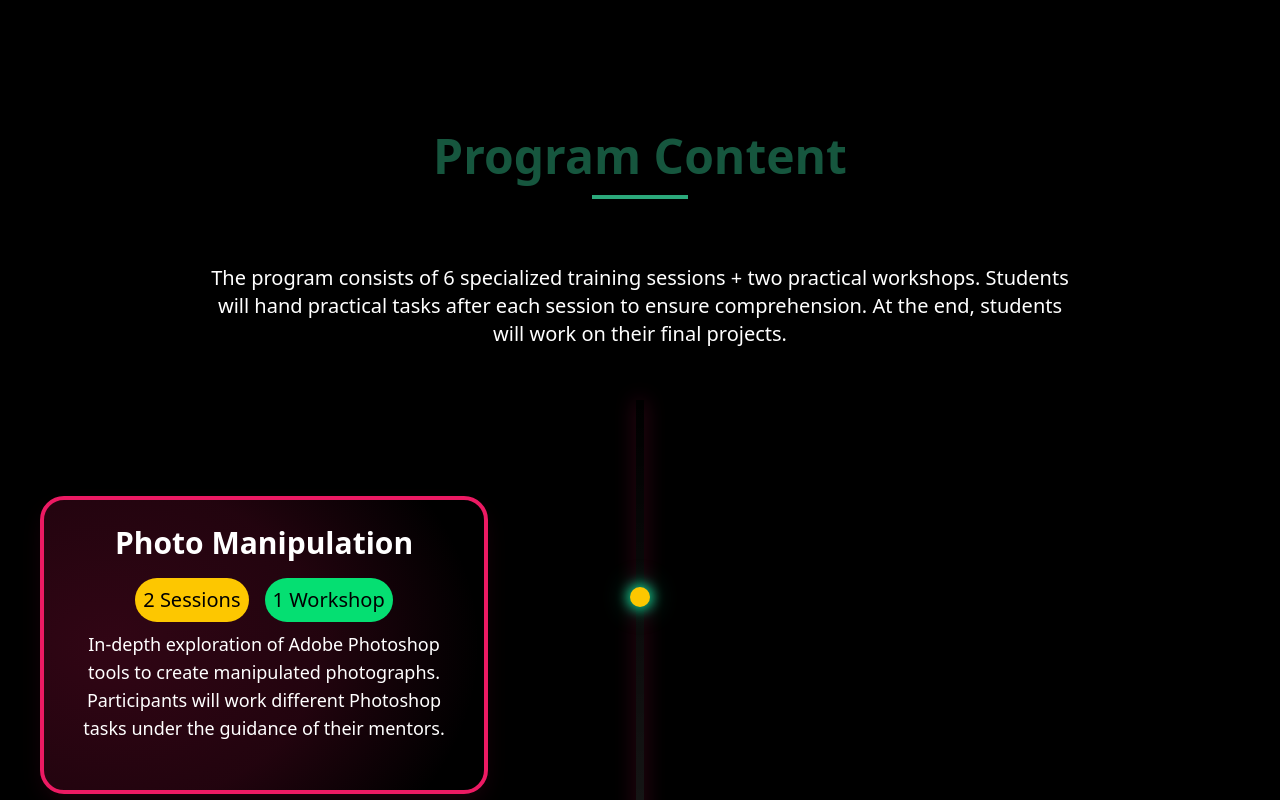
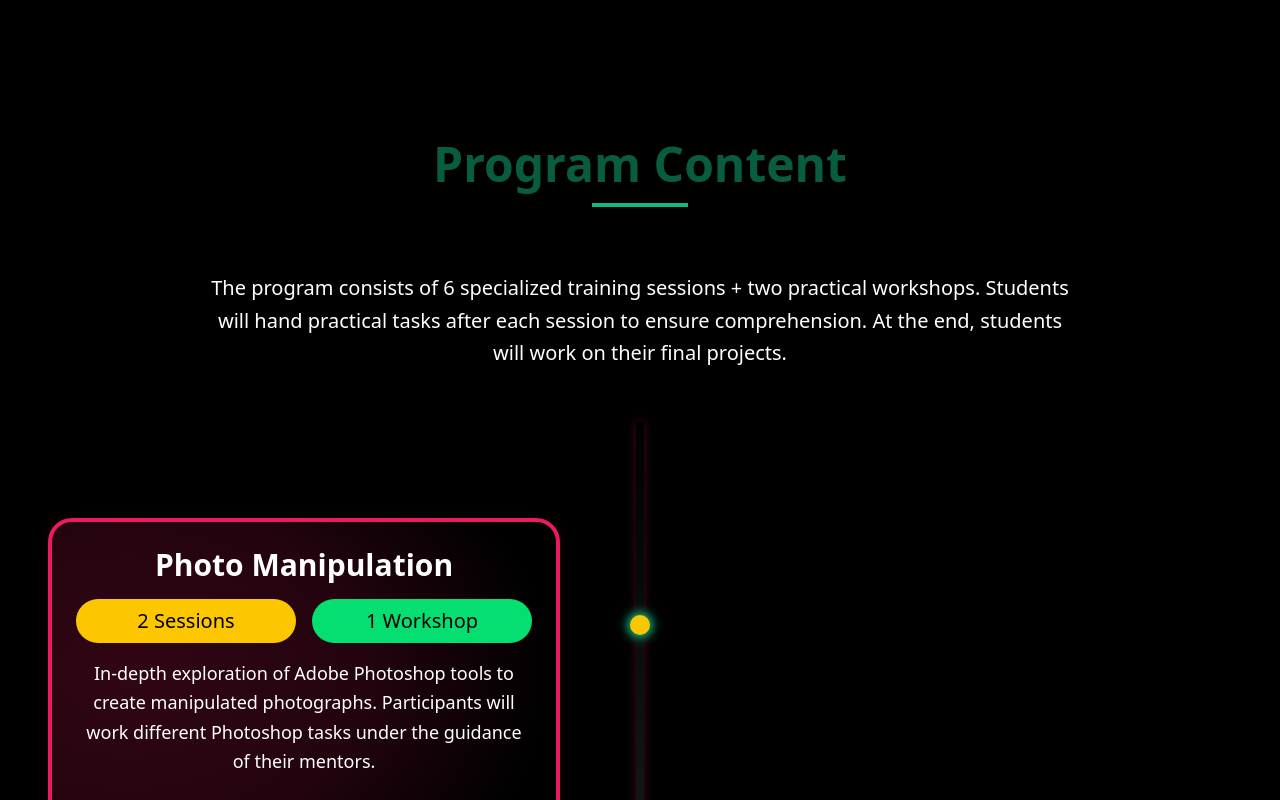
Before and after one commit to YAFFMN/OVAC, a React (Vite) app: page /bootcamp in a window 1280 px wide. Shown: the part 2920-3720 px from the top of the page. Built offline with nearby package versions, Linux system fonts and the light colour scheme.

Commit message:
Update BootcampProgramContent.jsx

```diff
--- a/src/Components/BootcampProgramContent.jsx
+++ b/src/Components/BootcampProgramContent.jsx
@@ -34,12 +34,12 @@ const TimelineDot = ({ index }) => {
     return (
         <div
             ref={dotRef}
-            className={`absolute w-5 h-5 rounded-full bg-yellow-400 z-10 left-1/2 -translate-x-1/2 transition-all duration-500 hover:scale-125 ${
+            className={`absolute w-3 h-3 sm:w-4 sm:h-4 md:w-5 md:h-5 rounded-full bg-yellow-400 z-10 left-1/2 -translate-x-1/2 transition-all duration-500 hover:scale-125 hidden sm:block ${
                 isVisible ? 'scale-100 opacity-100' : 'scale-0 opacity-0'
             }`}
             style={{
                 boxShadow: isVisible
-                    ? "0 0 12px 3px #10b981, 0 0 25px 5px rgba(16, 185, 129, 0.3)"
+                    ? "0 0 8px 2px #10b981, 0 0 16px 3px rgba(16, 185, 129, 0.3)"
                     : "none",
             }}
         />
@@ -92,39 +92,39 @@ const AnimatedProgramContentCard = ({
     return (
         <div
             ref={cardRef}
-            className={`flex flex-col items-center justify-center border-4 rounded-3xl p-6 max-w-md w-full text-center mt-24 relative overflow-hidden cursor-pointer transition-all duration-1000 ease-out transform ${
+            className={`flex flex-col items-center justify-center border-2 sm:border-3 lg:border-4 rounded-xl sm:rounded-2xl lg:rounded-3xl p-3 sm:p-4 md:p-5 lg:p-6 w-full max-w-xs sm:max-w-sm md:max-w-md lg:max-w-lg text-center mt-8 sm:mt-12 md:mt-16 lg:mt-24 relative overflow-hidden cursor-pointer transition-all duration-1000 ease-out transform ${
                 isVisible
                     ? 'translate-x-0 translate-y-0 opacity-100 scale-100'
-                    : `${align === 'left' ? '-translate-x-20' : 'translate-x-20'} translate-y-12 opacity-0 scale-90`
+                    : `${align === 'left' ? '-translate-x-10 sm:-translate-x-16 md:-translate-x-20' : 'translate-x-10 sm:translate-x-16 md:translate-x-20'} translate-y-6 sm:translate-y-8 md:translate-y-12 opacity-0 scale-90`
             } ${
-                isHovered ? 'scale-105 -translate-y-2' : ''
+                isHovered ? 'scale-105 -translate-y-1 sm:-translate-y-2' : ''
             }`}
             style={{
                 borderColor: borderColor,
                 background: cardGradient,
-                backdropFilter: "blur(16px)",
-                WebkitBackdropFilter: "blur(16px)",
+                backdropFilter: "blur(12px)",
+                WebkitBackdropFilter: "blur(12px)",
                 boxShadow: isHovered
-                    ? `0 20px 40px -10px ${borderColor}40, 0 0 30px ${borderColor}30`
-                    : `0 10px 25px -5px ${borderColor}20`,
+                    ? `0 10px 30px -5px ${borderColor}40, 0 0 20px ${borderColor}30`
+                    : `0 5px 20px -3px ${borderColor}20`,
             }}
             onMouseEnter={() => setIsHovered(true)}
             onMouseLeave={() => setIsHovered(false)}
         >
             {/* Animated background glow */}
             <div
-                className="absolute inset-0 opacity-0 transition-opacity duration-500 rounded-3xl"
+                className="absolute inset-0 opacity-0 transition-opacity duration-500 rounded-xl sm:rounded-2xl lg:rounded-3xl"
                 style={{
                     background: `radial-gradient(circle at center, ${borderColor}15 0%, transparent 70%)`,
                     opacity: isHovered ? 1 : 0,
                 }}
             />
 
-            {/* Floating particles animation */}
+            {/* Floating particles animation - only show on larger screens */}
             {isHovered && (
                 <>
                     <div
-                        className="absolute w-2 h-2 rounded-full animate-pulse"
+                        className="absolute w-1 h-1 sm:w-1.5 sm:h-1.5 md:w-2 md:h-2 rounded-full animate-pulse hidden sm:block"
                         style={{
                             background: borderColor,
                             top: '20%',
@@ -133,7 +133,7 @@ const AnimatedProgramContentCard = ({
                         }}
                     />
                     <div
-                        className="absolute w-1 h-1 rounded-full animate-pulse"
+                        className="absolute w-0.5 h-0.5 sm:w-1 sm:h-1 rounded-full animate-pulse hidden sm:block"
                         style={{
                             background: borderColor,
                             top: '60%',
@@ -142,7 +142,7 @@ const AnimatedProgramContentCard = ({
                         }}
                     />
                     <div
-                        className="absolute w-1.5 h-1.5 rounded-full animate-pulse"
+                        className="absolute w-1 h-1 sm:w-1.5 sm:h-1.5 rounded-full animate-pulse hidden sm:block"
                         style={{
                             background: borderColor,
                             bottom: '25%',
@@ -153,10 +153,10 @@ const AnimatedProgramContentCard = ({
                 </>
             )}
 
-            <h2 className={`text-2xl md:text-3xl font-bold mb-4 w-full flex flex-col items-center justify-center text-center transition-all duration-500 ${
+            <h2 className={`text-lg sm:text-xl md:text-2xl lg:text-3xl font-bold mb-2 sm:mb-3 md:mb-4 w-full flex flex-col items-center justify-center text-center transition-all duration-500 ${
                 isHovered ? 'transform scale-110' : ''
             }`}>
-                <span className="text-white leading-tight relative">
+                <span className="text-white leading-tight relative px-2">
                     {title}
                     {/* Animated underline */}
                     <div
@@ -169,10 +169,12 @@ const AnimatedProgramContentCard = ({
                 </span>
             </h2>
 
-            <div className="flex space-x-4">
+            {/* Sessions and Workshops - Stack on small screens */}
+            <div className="flex flex-col sm:flex-row space-y-2 sm:space-y-0 sm:space-x-2 md:space-x-4 mb-3 sm:mb-4 w-full">
+                {sessions && (
                     <div
-                    className={`text-black text-xl mb-2 font-medium text-center bg-yellow-400 p-2 rounded-full transition-all duration-300 ${
-                        isHovered ? 'transform rotate-3 scale-110' : ''
+                        className={`text-black text-sm sm:text-base md:text-lg lg:text-xl font-medium text-center bg-yellow-400 p-1.5 sm:p-2 rounded-full transition-all duration-300 flex-1 ${
+                            isHovered ? 'transform rotate-1 sm:rotate-3 scale-105 sm:scale-110' : ''
                         }`}
                         style={{
                             animation: isVisible ? 'slideInLeft 0.6s ease-out 0.2s both' : 'none'
@@ -180,9 +182,11 @@ const AnimatedProgramContentCard = ({
                     >
                         {sessions}
                     </div>
+                )}
+                {workshops && (
                     <div
-                    className={`text-black text-xl mb-2 font-medium text-center bg-green-400 p-2 rounded-full transition-all duration-300 ${
-                        isHovered ? 'transform -rotate-3 scale-110' : ''
+                        className={`text-black text-sm sm:text-base md:text-lg lg:text-xl font-medium text-center bg-green-400 p-1.5 sm:p-2 rounded-full transition-all duration-300 flex-1 ${
+                            isHovered ? 'transform -rotate-1 sm:-rotate-3 scale-105 sm:scale-110' : ''
                         }`}
                         style={{
                             animation: isVisible ? 'slideInRight 0.6s ease-out 0.4s both' : 'none'
@@ -190,10 +194,11 @@ const AnimatedProgramContentCard = ({
                     >
                         {workshops}
                     </div>
+                )}
             </div>
 
             <p
-                className={`text-white text-lg mb-6 transition-all duration-500 ${
+                className={`text-white text-xs sm:text-sm md:text-base lg:text-lg mb-3 sm:mb-4 md:mb-6 transition-all duration-500 leading-relaxed px-1 ${
                     isHovered ? 'transform scale-105' : ''
                 }`}
                 style={{
@@ -208,7 +213,7 @@ const AnimatedProgramContentCard = ({
 
 const HeadWord = ({ HeadWord, color }) => (
     <h1
-        className="text-4xl md:text-5xl font-bold mb-4 animate-pulse"
+        className="text-2xl sm:text-3xl md:text-4xl lg:text-5xl font-bold mb-2 sm:mb-3 md:mb-4 animate-pulse text-center px-4"
         style={{ color }}
     >
         {HeadWord}
@@ -217,14 +222,26 @@ const HeadWord = ({ HeadWord, color }) => (
 
 const Underline = ({ color }) => (
     <div
-        className="w-24 h-1 mb-8 animate-bounce"
+        className="w-16 sm:w-20 md:w-24 h-0.5 sm:h-1 mb-4 sm:mb-6 md:mb-8 animate-bounce"
         style={{ backgroundColor: color }}
     />
 );
 
 const AnimatedBootcampProgramContent = () => {
     const [visibleTimeline, setVisibleTimeline] = useState(false);
+    const [isMobile, setIsMobile] = useState(false);
     const timelineRef = useRef(null);
+
+    useEffect(() => {
+        const checkMobile = () => {
+            setIsMobile(window.innerWidth < 768);
+        };
+
+        checkMobile();
+        window.addEventListener('resize', checkMobile);
+
+        return () => window.removeEventListener('resize', checkMobile);
+    }, []);
 
     useEffect(() => {
         const observer = new IntersectionObserver(
@@ -278,7 +295,7 @@ const AnimatedBootcampProgramContent = () => {
             title: "Animation",
             sessions: "2 Sessions",
             workshops: "1 Workshop",
-            description: "Students will learn the basics of 2D animation with Adobe Animate and Adobe After Effects.. They will animate simple characters and move different body parts with some aura and light effects.",
+            description: "Students will learn the basics of 2D animation with Adobe Animate and Adobe After Effects. They will animate simple characters and move different body parts with some aura and light effects.",
             align: "right",
             borderColor: "#ec1a63",
         },
@@ -297,38 +314,38 @@ const AnimatedBootcampProgramContent = () => {
     ];
 
     return (
-        <div className="bg-black min-h-screen p-4">
-            <div className="flex flex-col justify-center items-center text-center mg-3 p-5">
-                <HeadWord HeadWord="Program Content" color="var(--main-color-3)" />
-                <Underline color="var(--main-color-3)" />
+        <div className="bg-black min-h-screen p-2 sm:p-4 md:p-6">
+            <div className="flex flex-col justify-center items-center text-center p-3 sm:p-4 md:p-5">
+                <HeadWord HeadWord="Program Content" color="#10b981" />
+                <Underline color="#10b981" />
 
                 <motion.p
-                    initial={{ opacity: 1, y: 20 }}
+                    initial={{ opacity: 0, y: 20 }}
                     whileInView={{ opacity: 1, y: 0 }}
                     transition={{ duration: 0.6, delay: 0.2 }}
                     viewport={{ once: false, amount: 0.5 }}
-                    className="text-center text-lg md:text-xl text-white max-w-4xl mx-auto mt-8 mb-8 px-4"
+                    className="text-center text-sm sm:text-base md:text-lg lg:text-xl text-white max-w-xs sm:max-w-2xl md:max-w-3xl lg:max-w-4xl mx-auto mt-4 sm:mt-6 md:mt-8 mb-4 sm:mb-6 md:mb-8 px-2 sm:px-4 leading-relaxed"
                 >
                     The program consists of 6 specialized training sessions + two practical workshops. Students will hand practical tasks after each session to ensure comprehension. At the end, students will work on their final projects.
                 </motion.p>
             </div>
 
-            <div className="relative container mx-auto px-6 flex flex-col space-y-8" ref={timelineRef}>
-                {/* Animated central line */}
+            <div className="relative container mx-auto px-2 sm:px-4 md:px-6 flex flex-col space-y-4 sm:space-y-6 md:space-y-8" ref={timelineRef}>
+                {/* Animated central line - responsive width and positioning */}
                 <div
-                    className={`absolute z-0 w-2 h-full inset-0 left-1/2 -translate-x-1/2 overflow-hidden transition-all duration-1000 ease-out ${
+                    className={`absolute z-0 w-1 sm:w-1.5 md:w-2 h-full inset-0 left-1/2 -translate-x-1/2 overflow-hidden transition-all duration-1000 ease-out hidden sm:block ${
                         visibleTimeline ? 'opacity-100 scale-y-100' : 'opacity-0 scale-y-0'
                     }`}
                     style={{
                         background: 'linear-gradient(180deg, transparent 0%, rgba(255,255,255,0.1) 20%, rgba(255,255,255,0.3) 50%, rgba(255,255,255,0.1) 80%, transparent 100%)',
-                        boxShadow: '0 0 20px rgba(236, 26, 99, 0.3)',
+                        boxShadow: '0 0 10px rgba(236, 26, 99, 0.3)',
                         transformOrigin: 'top center',
                     }}
                 >
                     {/* Animated pulse running down the line */}
                     {visibleTimeline && (
                         <div
-                            className="absolute w-full h-20 bg-gradient-to-b from-transparent via-white to-transparent opacity-50"
+                            className="absolute w-full h-10 sm:h-15 md:h-20 bg-gradient-to-b from-transparent via-white to-transparent opacity-50"
                             style={{
                                 animation: 'pulse-down 4s ease-in-out infinite',
                             }}
@@ -338,16 +355,24 @@ const AnimatedBootcampProgramContent = () => {
 
                 {programData.map((item, index) => (
                     <div key={index} className="relative flex items-center">
+                        {/* Mobile Layout: Center everything */}
+                        {isMobile ? (
+                            <div className="w-full px-4">
+                                <AnimatedProgramContentCard {...item} index={index} align="center" />
+                            </div>
+                        ) : (
+                            /* Desktop/Tablet Layout: Alternating sides */
                             <div
                                 className={`w-1/2 ${
-                                item.align === "left" ? "pr-8" : "pl-8 ml-auto"
+                                    item.align === "left" ? "pr-4 sm:pr-6 md:pr-8" : "pl-4 sm:pl-6 md:pl-8 ml-auto"
                                 }`}
                             >
                                 <AnimatedProgramContentCard {...item} index={index} />
                             </div>
+                        )}
 
-                        {/* Animated timeline dot */}
-                        <TimelineDot index={index} />
+                        {/* Animated timeline dot - only show on larger screens */}
+                        {!isMobile && <TimelineDot index={index} />}
                     </div>
                 ))}
             </div>
@@ -355,12 +380,12 @@ const AnimatedBootcampProgramContent = () => {
             <style jsx>{`
                 @keyframes float {
                     0%, 100% { transform: translateY(0px) rotate(0deg); }
-                    50% { transform: translateY(-10px) rotate(180deg); }
+                    50% { transform: translateY(-5px) rotate(180deg); }
                 }
 
                 @keyframes slideInLeft {
                     from {
-                        transform: translateX(-50px);
+                        transform: translateX(-30px);
                         opacity: 0;
                     }
                     to {
@@ -371,7 +396,7 @@ const AnimatedBootcampProgramContent = () => {
 
                 @keyframes slideInRight {
                     from {
-                        transform: translateX(50px);
+                        transform: translateX(30px);
                         opacity: 0;
                     }
                     to {
@@ -382,7 +407,7 @@ const AnimatedBootcampProgramContent = () => {
 
                 @keyframes fadeInUp {
                     from {
-                        transform: translateY(20px);
+                        transform: translateY(15px);
                         opacity: 0;
                     }
                     to {
@@ -392,9 +417,16 @@ const AnimatedBootcampProgramContent = () => {
                 }
 
                 @keyframes pulse-down {
-                    0% { transform: translateY(-100px); opacity: 0; }
+                    0% { transform: translateY(-50px); opacity: 0; }
                     50% { opacity: 1; }
-                    100% { transform: translateY(calc(100vh + 100px)); opacity: 0; }
+                    100% { transform: translateY(calc(100vh + 50px)); opacity: 0; }
+                }
+
+                @media (max-width: 640px) {
+                    @keyframes float {
+                        0%, 100% { transform: translateY(0px) rotate(0deg); }
+                        50% { transform: translateY(-3px) rotate(90deg); }
+                    }
                 }
             `}</style>
         </div>
```
Lines whose indentation alone changed are shown as unchanged.
